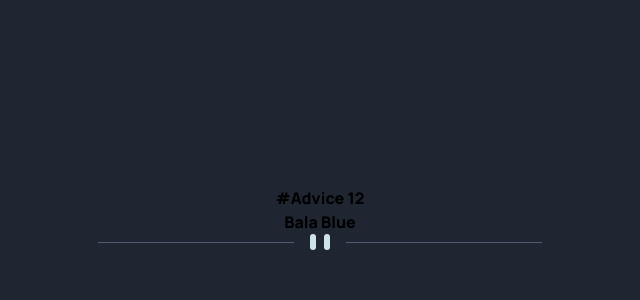
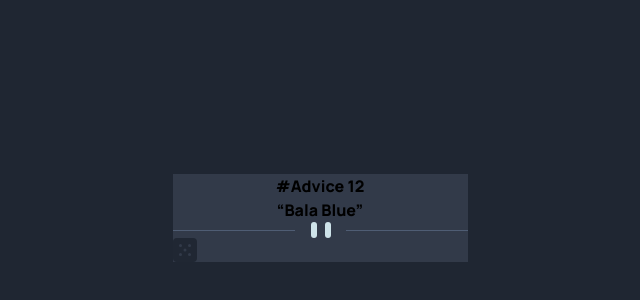
Before and after one commit to Jonnie-Dev/Advice-generator-app, a React (Vite) app: page / in a window 1280 px wide. Shown: the part 182-482 px from the top of the page, without its empty margins (320-960 px from the left). Built offline with nearby package versions, Linux system fonts and the light colour scheme.

Commit message:
feat: created quotes component

```diff
--- a/src/component/Quotes.jsx
+++ b/src/component/Quotes.jsx
@@ -1,13 +1,27 @@
+import React, { useState } from "react";
+
 import dividerLarge from "../assets/pattern-divider-desktop.svg";
 import dividerSmall from "../assets/pattern-divider-mobile.svg";
+import diceButton from "../assets/icon-dice.svg";
 
 const Quotes = () => {
+  const [quote, setQuote] = useState(null);
+  const [media, setMedia] = useState("(min-width:720px)");
+  // https://api.adviceslip.com
+  const handleClick = async () => {};
+
   return (
     // Template
-    <div>
+    <div className="bg-[#323a49]">
       <p>#Advice 12</p>
-      <h1>Bala Blue</h1>
-      <img src={dividerLarge} />
+      <p>
+        <q>Bala Blue</q>
+      </p>
+
+      <img src={dividerSmall} />
+      <div className="">
+        <img className="" src={diceButton} />
+      </div>
     </div>
   );
 };
```
